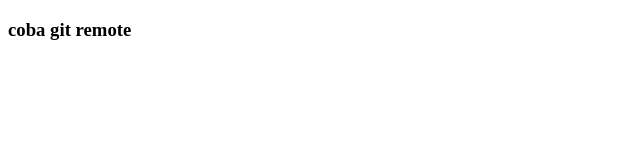
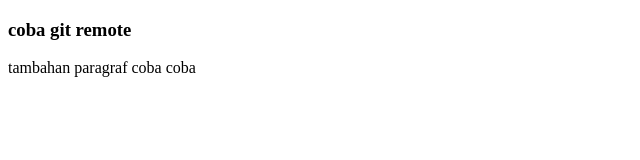
Before and after one commit to jumanulclasher/jumanul-git-remote, a plain HTML site: page index.html in a window 1280 px wide. Shown: the whole page, without its empty margins (0-640 px from the left). Drawn offline with Linux system fonts and the light colour scheme.

Commit message:
menambahkan satu paragraf

```diff
--- a/index.html
+++ b/index.html
@@ -6,5 +6,6 @@
   </head>
   <body>
     <h3>coba git remote</h3>
+    <p>tambahan paragraf coba coba</p>
   </body>
 </html>
```
